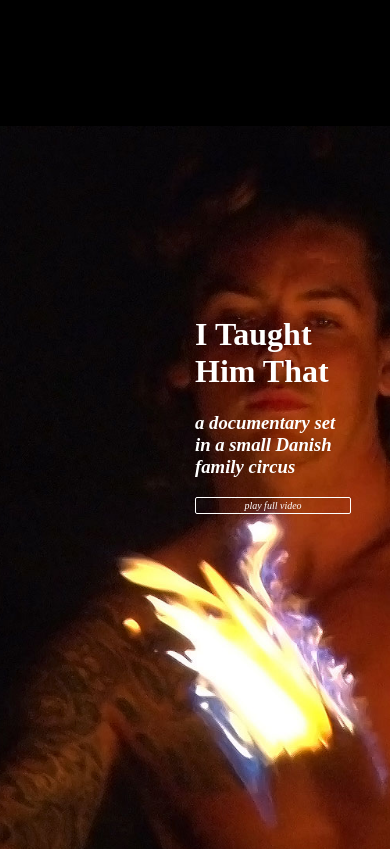
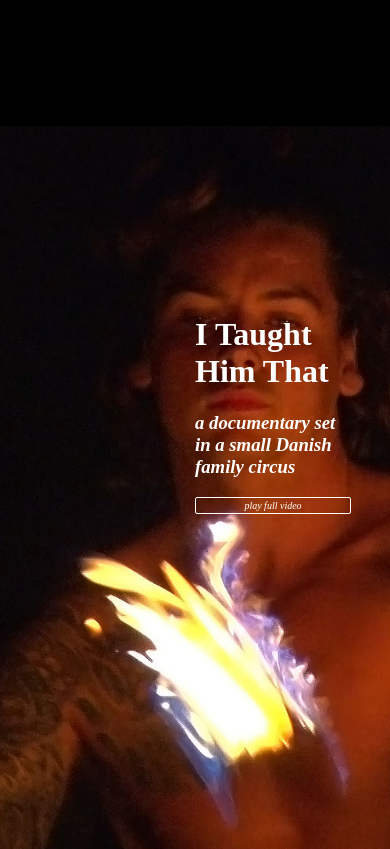
Before and after one commit to mitcb046/mitcb046.github.io, a plain HTML site: page index.html in a window 390 px wide. Shown: the part 1820-2669 px from the top of the page. Drawn offline with nearby package versions, Linux system fonts and the light colour scheme; grey boxes are pictures that could not be loaded; a web font is replaced by a local one.

Commit message:
Shift film image to left

```diff
--- a/style.css
+++ b/style.css
@@ -5,6 +5,7 @@ body {
     background-color: black;
     color: white;
     font-family: quicksand;
+    font-weight: lighter;
     margin: 0;
 }
 
@@ -254,6 +255,6 @@ div.sticky {
 
 @media ( max-width: 500px ) {
     #circusCoverImage{
-        object-position: -20vw 0;
+        object-position: -30vw 0;
     }
 }
```
